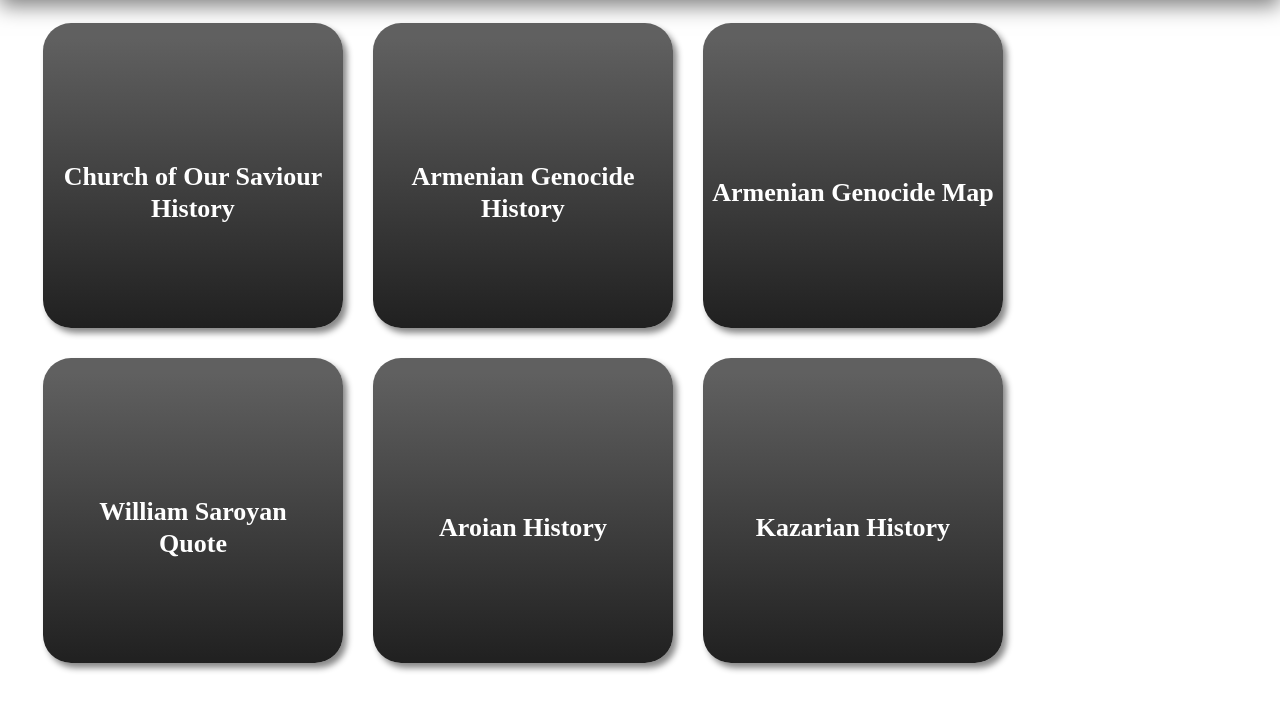
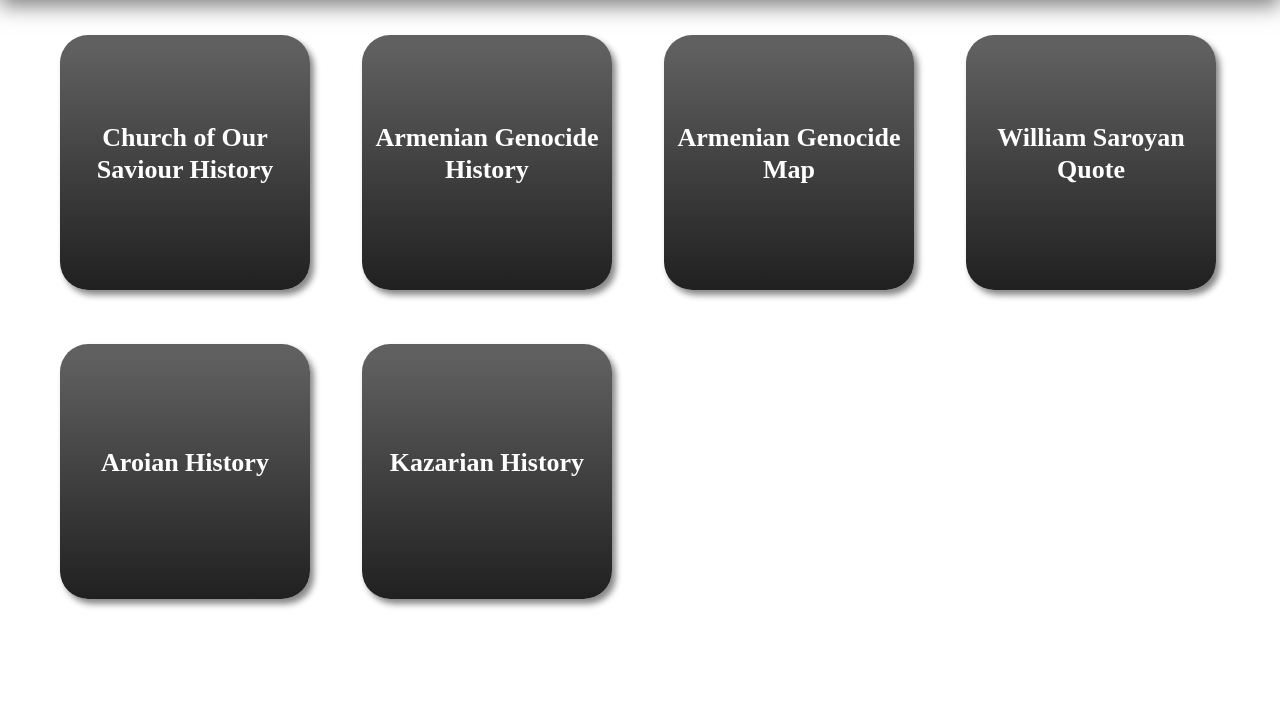
Before and after one commit to amacf/ACOOS-Display-Public, a Rails app: page /artifacts in a window 1280 px wide. Shown: the part 80-800 px from the top of the page. Run offline with Rails 7, Linux system fonts and the light colour scheme; style sheets or scripts are compiled from the project's sources; parts of the project's set-up code (start-up, migrations or seed data) failed here and were passed over; some libraries are stand-ins or nearby versions.

Commit message:
Ready for 12/7 demo?

```diff
--- a/app/assets/stylesheets/static_pages.scss
+++ b/app/assets/stylesheets/static_pages.scss
@@ -151,7 +151,7 @@
 			color: #FFFFFF;
 			letter-spacing: 1px;
 			line-height: 21px;
-			margin-top:110%;
+			margin-top:80%;
 			text-shadow: -3px -3px 6px rgba(0,0,0,.8), 3px 3px 6px rgba(0,0,0,.8);
 			left:50%;
 			-webkit-transform: translateX(-50%);
@@ -246,24 +246,25 @@
 		}
 	}
 	.artifactButtons{
-		width:100%;
+		width:99%;
 		position:absolute;
 		top:11%;
 		padding:0px;
-		margin-left:20px;
+		margin-left:0px;
 		overflow-y:auto;
 	}
 	.artifactButton{
-		-webkit-transform: translateZ(0);
-		margin:15px;
+		margin-left:52px;
+		margin-top:27px;
+		margin-bottom:27px;
 		float:left;
 		position:relative;
 		padding-top: 5px;
 		-moz-border-radius:28px;
 		-webkit-border-radius:28px;
 		background-color: #202020;
-		width:300px;
-		height:300px;
+		width:250px;
+		height:250px;
 		background:-webkit-linear-gradient(top, #606060 5%, #202020 100%);
 		box-shadow: 4px 5px 6px #888888;
 		h1{
@@ -273,7 +274,7 @@
 			position:absolute;
 			color:white;
 			text-decoration: none;
-			top:50%;
+			top:40%;
 			-webkit-transform: translateY(-50%);
 		}
 	}
```
